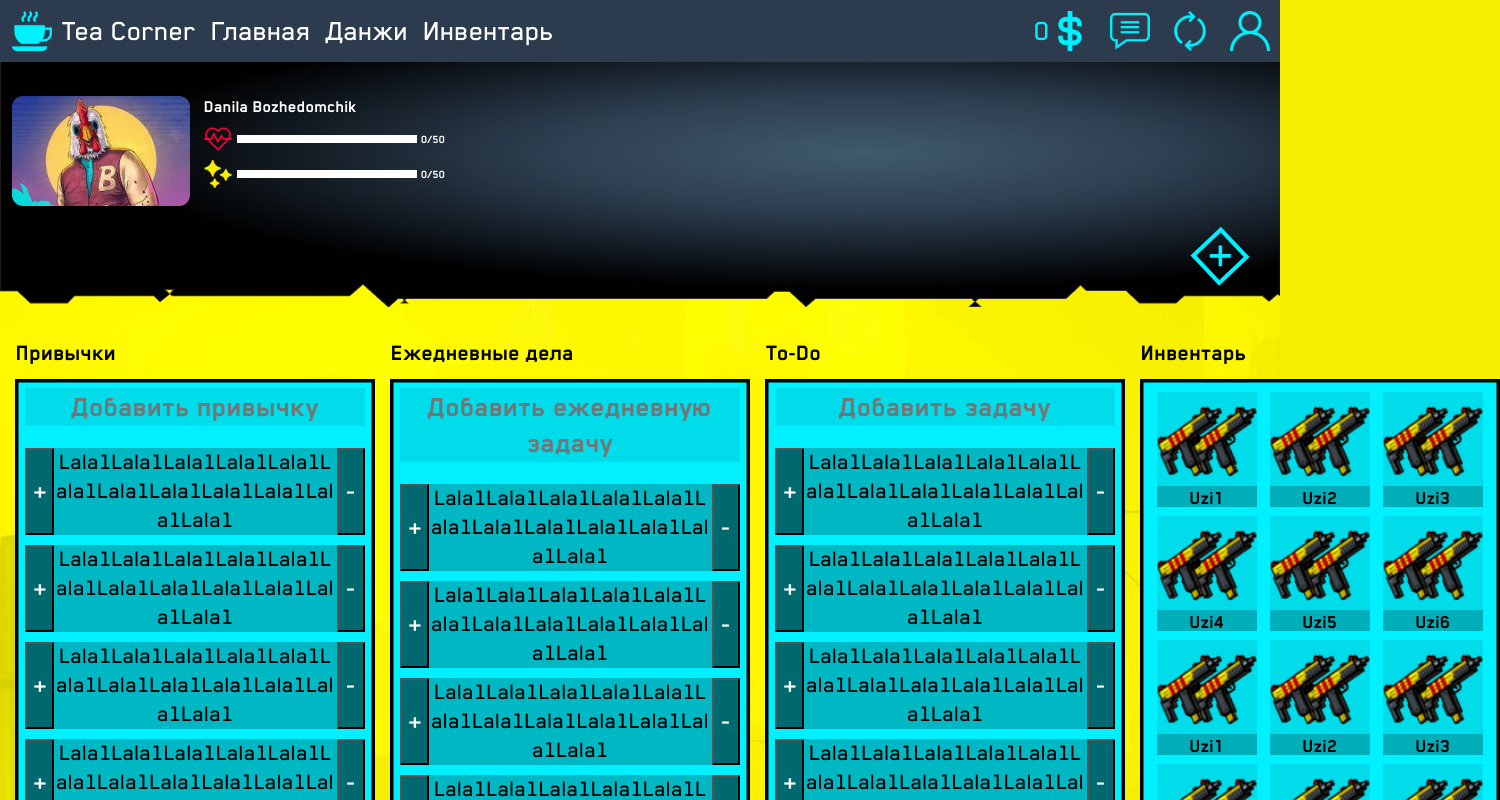
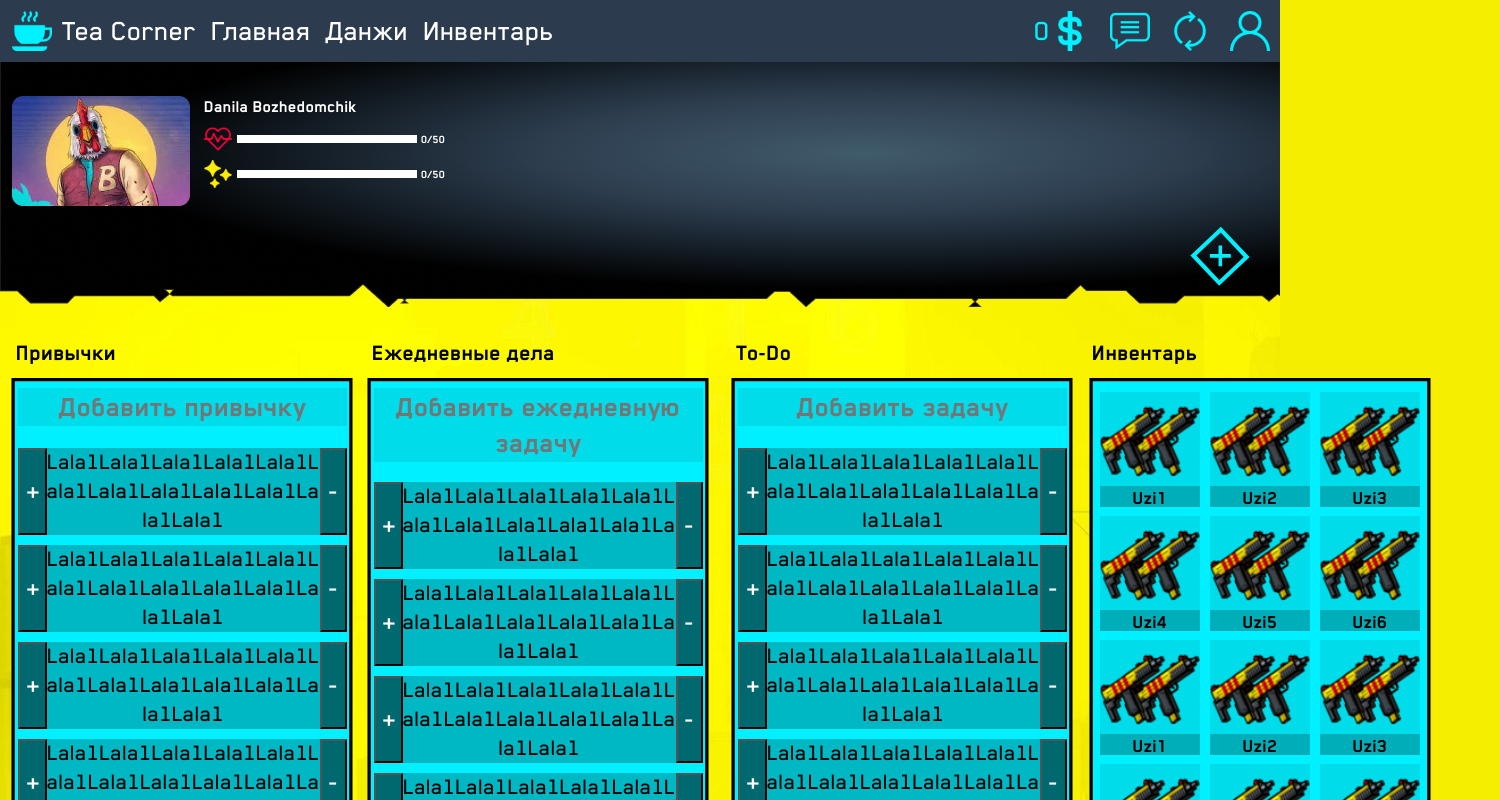
Before and after one commit to tea-corner/Frontend, a Vue app in the folder tea_corner-habbits/: page /about in a window 1280 px wide. Shown: the top 800 px of the page, 1500 px wide, since content can reach past the window. Built offline with nearby package versions, Linux system fonts and the light colour scheme; the HTML template or start-up script is replaced by a standard one.

Commit message:
fixed: static weight in main page

```diff
--- a/tea_corner-habbits/src/components/BlockItem.vue
+++ b/tea_corner-habbits/src/components/BlockItem.vue
@@ -173,7 +173,7 @@ export default {
   margin-left: 10px;
   margin-bottom: 10px;
   overflow: auto;
-  height: 423px;
+  height: 398px;
 }
 
 .scrollTextInventory {
@@ -181,16 +181,16 @@ export default {
   margin-left: 4px;
   margin-top: 5px;
   overflow: auto;
-  height: 500px;
+  height: 465px;
 }
 
 .scrollTextDaily {
   padding-top: auto;
-  margin-top: 12px;
+  margin-top: 10px;
   margin-left: 10px;
   margin-bottom: 10px;
   overflow: auto;
-  height: 374px;
+  height: 370px;
 }
 
 .btnBlockAdd {
@@ -198,7 +198,7 @@ export default {
   margin-top: 10px;
 
   margin-left: 10px;
-  width: 340px;
+  width: 329px;
 
   color: #757575;
   border: 0;
@@ -238,19 +238,19 @@ export default {
 
 
 .blockNewList {
-  width: 360px;
-  height: 530px;
+  width: 348px;
+  height: 500px;
 
-  margin-left: 15px;
+  margin-left: 8px;
   border: 0;
   overflow: auto;
   background: url("../../public/svg/svgBlock.svg");
 }
 .blockNewListInventory {
-  width: 360px;
-  height: 530px;
+  width: 348px;
+  height: 500px;
 
-  margin-left: 15px;
+  margin-left: 10px;
   border: 0;
   overflow: auto;
 
--- a/tea_corner-habbits/src/components/TaskItem.vue
+++ b/tea_corner-habbits/src/components/TaskItem.vue
@@ -22,7 +22,7 @@ export default {
 <style>
 .taskItem {
   display: flex;
-  width: 340px;
+  width: 329px;
   text-align: center;
   margin-top: 10px;
 }
--- a/tea_corner-habbits/src/components/UI/InventoryItem.vue
+++ b/tea_corner-habbits/src/components/UI/InventoryItem.vue
@@ -26,7 +26,7 @@ export default {
     display: flex;
     flex-direction: column;
     margin: 0;
-    margin-left: 13px;
+    margin-left: 10px;
     margin-top: 9px;
     flex-wrap: wrap;
 
--- a/tea_corner-habbits/src/pages/Main.vue
+++ b/tea_corner-habbits/src/pages/Main.vue
@@ -2,7 +2,9 @@
 <body>
   <div class="mainPage">
     <hero-menu></hero-menu>
+    <div class="blockItemAll">
     <block-item> </block-item>
+    </div>
   </div>
 </body>
 
@@ -33,4 +35,7 @@ export default {
 body {
   margin: 0;
 }
+.blockItemAll {
+  display: flex;
+}
 </style>
```
Also changed, not shown: tea_corner-habbits/public/svg/svgBlock.svg.
